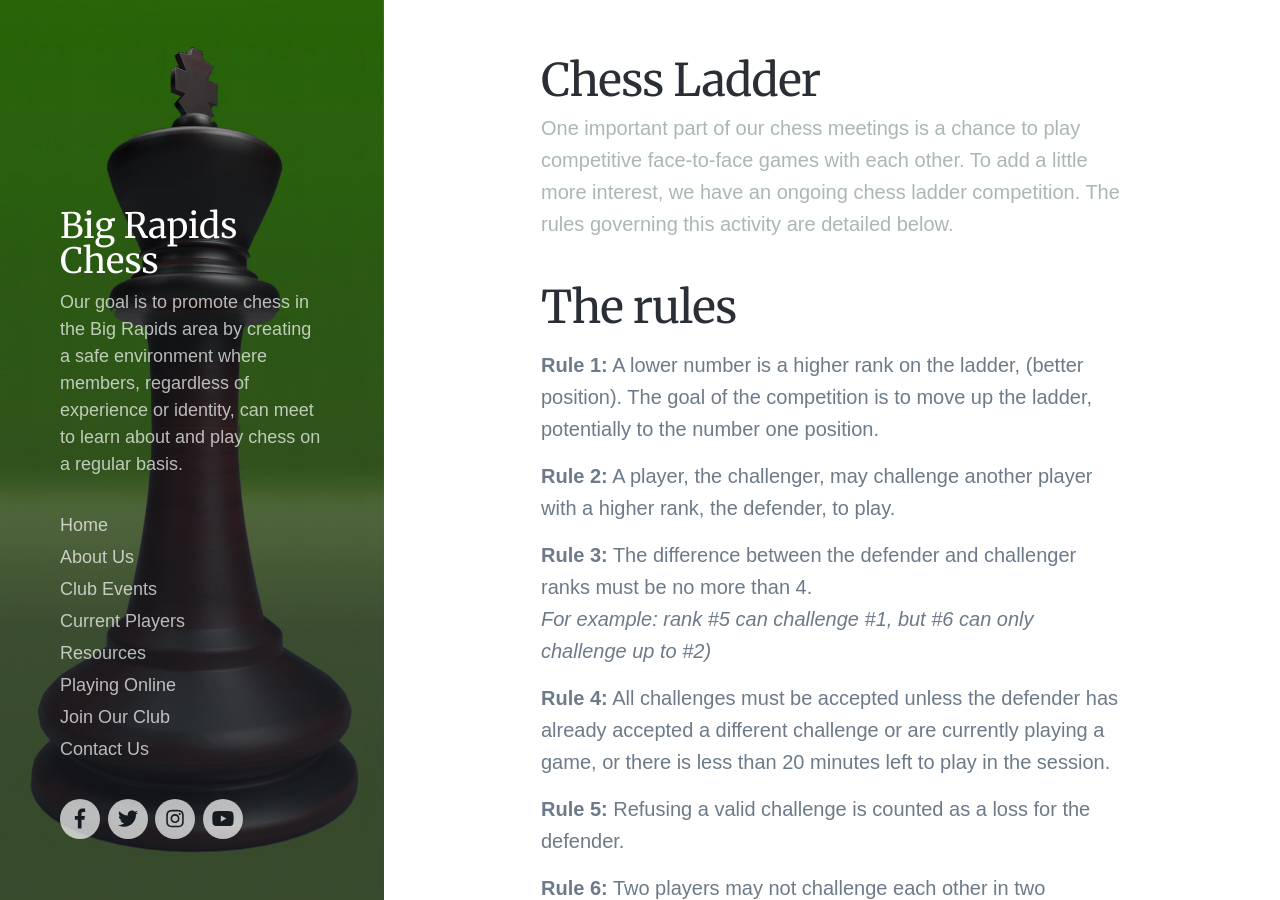
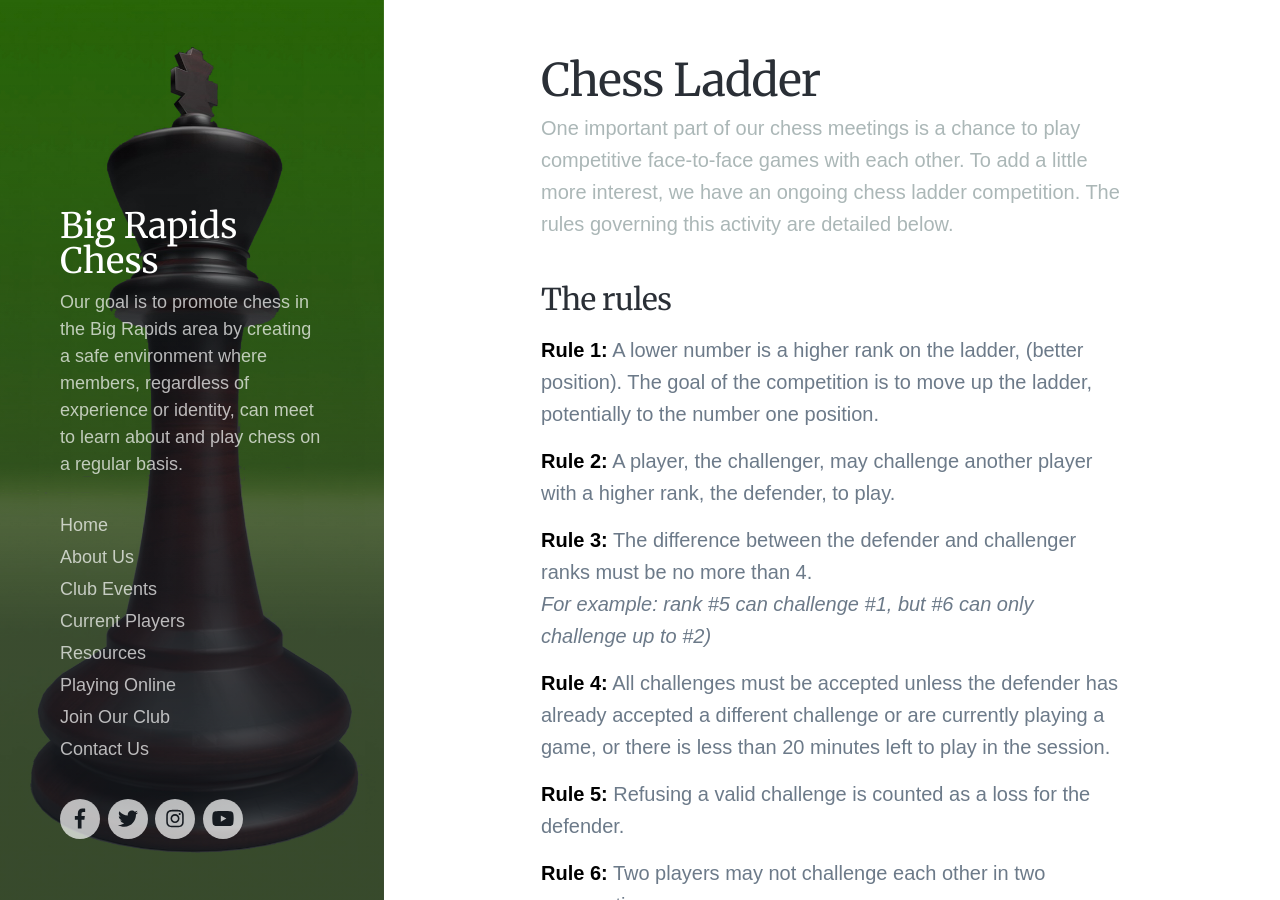
Before and after one commit to bigrapidschess/bigrapidschess.github.io, a Jekyll site: the page built from _pages/ladder.md, in a window 1280 px wide and 900 px high. Built offline with Jekyll 4.4.1, drawn with Linux system fonts in a browser that asks for light colours; nearby versions of some CDN libraries; some web fonts are replaced.

Commit message:
updated rules

```diff
--- a/_pages/ladder.md
+++ b/_pages/ladder.md
@@ -5,34 +5,34 @@
 featured_image: /images/my_background_green.jpg
 ---
 
-## The rules
+### The rules
 
-**Rule 1:** A lower number is a higher rank on the ladder, (better position). The goal of the competition is to move up the ladder, potentially to the number one position.
+<span style="color: black;">**Rule 1:**</span> A lower number is a higher rank on the ladder, (better position). The goal of the competition is to move up the ladder, potentially to the number one position.
 
-**Rule 2:** A player, the challenger, may challenge another player with a higher rank, the defender, to play.
+<span style="color: black;">**Rule 2:**</span> A player, the challenger, may challenge another player with a higher rank, the defender, to play.
 
-**Rule 3:** The difference between the defender and challenger ranks must be no more than 4. <br /> _For example: rank #5 can challenge #1, but #6 can only challenge up to #2)_
+<span style="color: black;">**Rule 3:**</span> The difference between the defender and challenger ranks must be no more than 4. <br /> _For example: rank #5 can challenge #1, but #6 can only challenge up to #2)_
 
-**Rule 4:** All challenges must be accepted unless the defender has already accepted a different challenge or are currently playing a game, or there is less than 20 minutes left to play in the session.
+<span style="color: black;">**Rule 4:**</span> All challenges must be accepted unless the defender has already accepted a different challenge or are currently playing a game, or there is less than 20 minutes left to play in the session.
 
-**Rule 5:** Refusing a valid challenge is counted as a loss for the defender.
+<span style="color: black;">**Rule 5:**</span> Refusing a valid challenge is counted as a loss for the defender.
 
-**Rule 6:** Two players may not challenge each other in two consecutive games.
+<span style="color: black;">**Rule 6:**</span> Two players may not challenge each other in two consecutive games.
 
-**Rule 7:** Players that are absent for two consecutive sessions lose one position on the ladder.
+<span style="color: black;">**Rule 7:**</span> Players that are absent for two consecutive sessions lose one position on the ladder.
 
-**Rule 8:** In a ladder challenge game, the defender always plays with the black pieces.
+<span style="color: black;">**Rule 8:**</span> In a ladder challenge game, the defender always plays with the black pieces.
 
-**Rule 9:** If the defender wins the challenge game, there is no change in player positions.
+<span style="color: black;">**Rule 9:**</span> If the defender wins the challenge game, there is no change in player positions.
 
-**Rule 10:** If the players draw (tie) the challenge game, the challenger moves up to the spot just below the defender.<br /> _For example, if #7 challenges #3 and draws, #3 stays at #3 and #7 moves up to #4. Positions 4, 5, and 6 would be bumped down in the process._
+<span style="color: black;">**Rule 10:**</span> If the players draw (tie) the challenge game, the challenger moves up to the spot just below the defender.<br /> _For example, if #7 challenges #3 and draws, #3 stays at #3 and #7 moves up to #4. Positions 4, 5, and 6 would be bumped down in the process._
 
-**Rule 11:** All draws must be approved by the Ladder Game Supervisor.
+<span style="color: black;">**Rule 11:**</span> All draws must be approved by the Ladder Game Supervisor.
 
-**Rule 12:** If the challenger wins, they take the defender’s position on the ladder. The defender, and those below them, are bumped down one position on the ladder. <br /> _For example, if #7 challenges #3 and wins, #3 is bumped to #4 and #7 becomes the new #3. Positions 4, 5, and 6 would be bumped down in the process._
+<span style="color: black;">**Rule 12:**</span> If the challenger wins, they take the defender’s position on the ladder. The defender, and those below them, are bumped down one position on the ladder. <br /> _For example, if #7 challenges #3 and wins, #3 is bumped to #4 and #7 becomes the new #3. Positions 4, 5, and 6 would be bumped down in the process._
 
-**Rule 13:** When a game is finished, the players must turn in a Ladder Challenge card to the Ladder Game Supervisor.
+<span style="color: black;">**Rule 13:**</span> When a game is finished, the players must turn in a Ladder Challenge card to the Ladder Game Supervisor.
 
-**Rule 14:** New members are added to the bottom of the ladder.
+<span style="color: black;">**Rule 14:**</span> New members are added to the bottom of the ladder.
 
-**Rule 15:** All disagreements and questions will be resolved by the Challenge Game Supervisor.
+<span style="color: black;">**Rule 15:**</span> All disagreements and questions will be resolved by the Challenge Game Supervisor.
```
